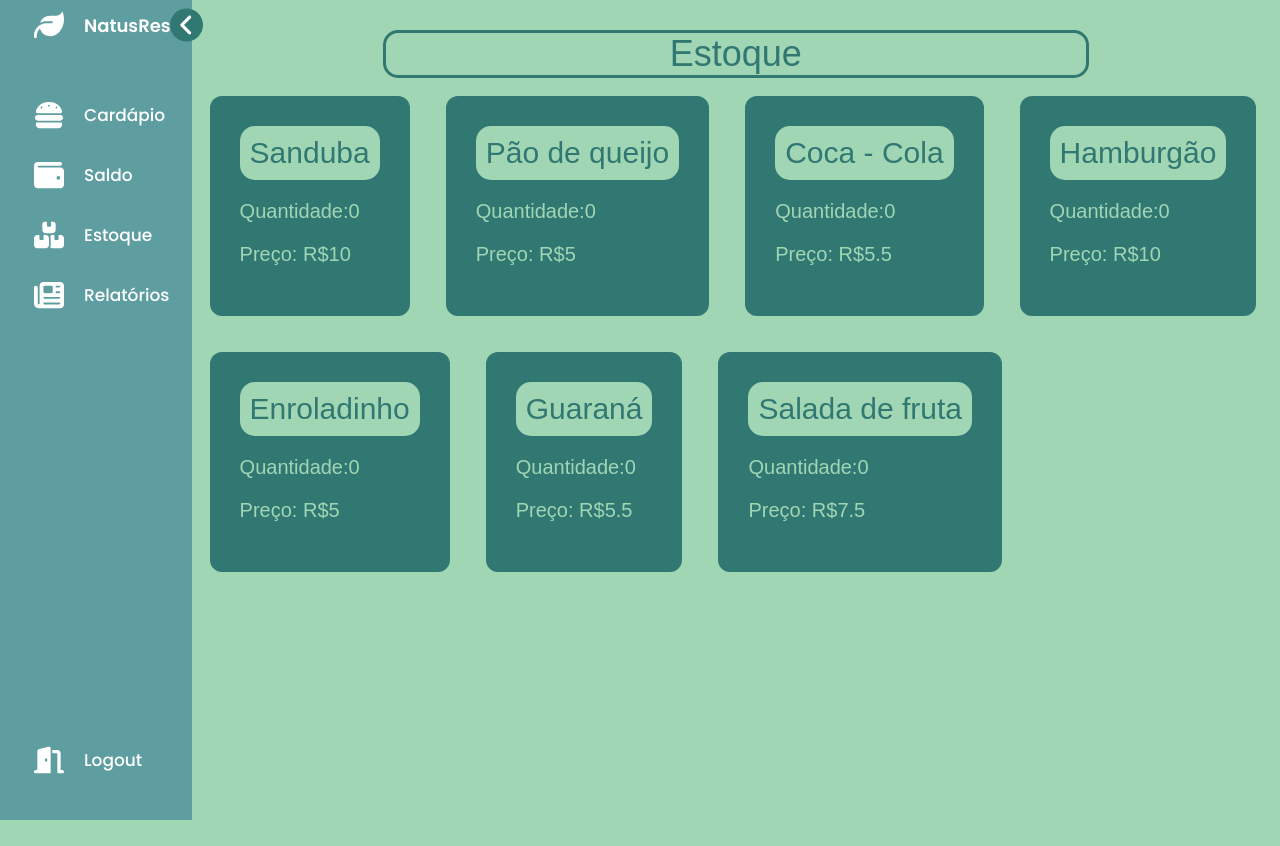
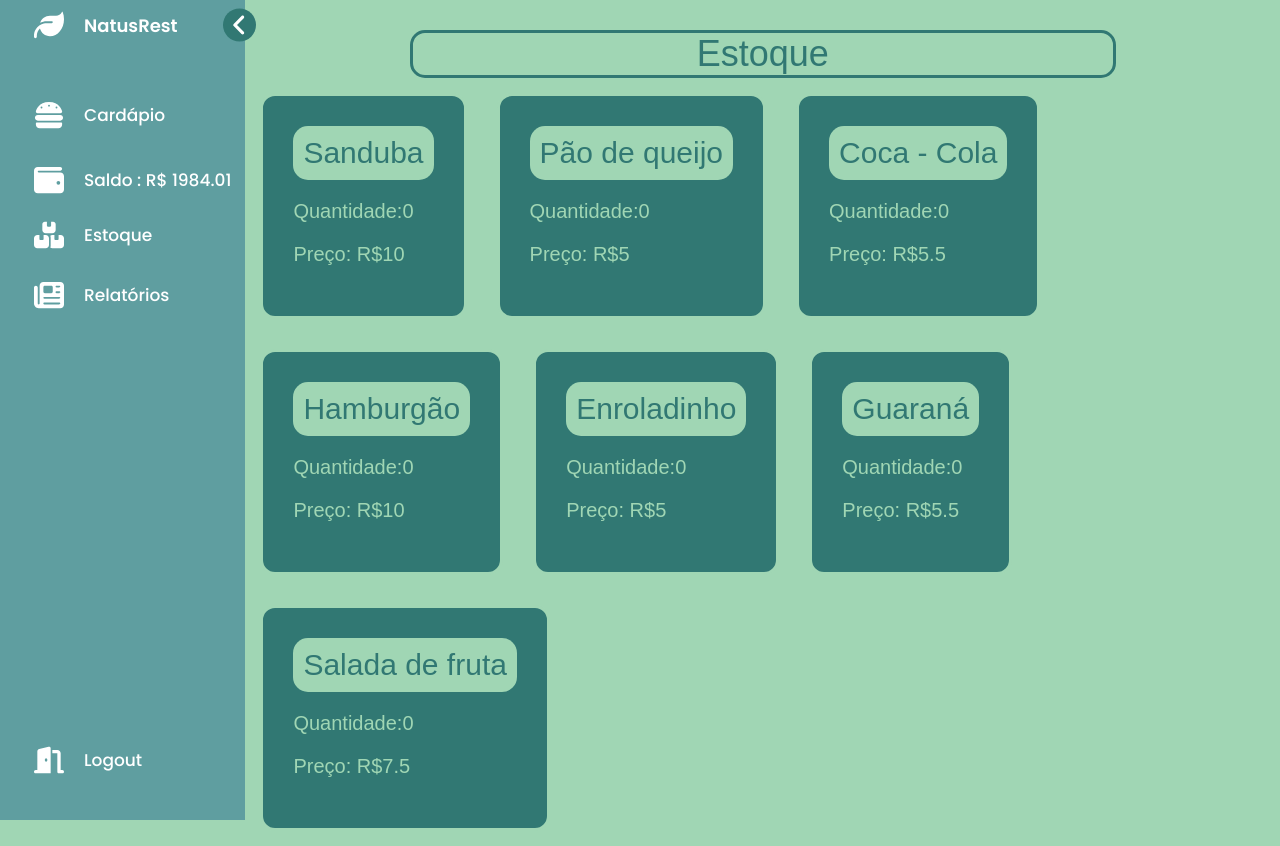
Before and after one commit to enricopizzol/natus-rest, a React (Create React App) app: page /stock in a window 1280 px wide. Both pictures are taken after a click on the icon 92 px from the left and 25 px from the top of the page. Before the commit the page ends 820 px from the top, so only its background shows below. Built offline with nearby package versions, Linux system fonts and the light colour scheme.

Commit message:
arrumando saldo

```diff
--- /dev/null
+++ b/src/components/sidebar/exemplo.js
@@ -0,0 +1,7 @@
+const yolo = () => {
+    return(
+        1984.01
+    );
+}
+
+export default yolo
--- a/src/components/sidebar/sidebar.js
+++ b/src/components/sidebar/sidebar.js
@@ -1,5 +1,6 @@
 import React, { useState } from "react";
 import { FontAwesomeIcon } from "@fortawesome/react-fontawesome";
+import yolo from "./exemplo";
 import {
     faLeaf,
     faAngleRight,
@@ -9,16 +10,6 @@ import {
     faNewspaper,
     faDoorOpen } from "@fortawesome/free-solid-svg-icons";
 import "./sidebar.css";
-import {
-    Container,
-    Content,
-    InputContent,
-    Input,
-    Span,
-    ButtonLogin,
-    RegisterContent,
-    StyledLink
-  } from "../Login/styles";
 
 
 const SideBar = () => {
@@ -49,27 +40,19 @@ const SideBar = () => {
                         <ul className="menu-links">
                             <li className="nav-link">
                                 {
-
-
                                 <a href="/shopview">
                                      <FontAwesomeIcon className="icon" icon={faBurger} />
                                      <span className="text nav-text">Cardápio</span>
                                 </a>
-
-                                /* <a href="#">
-
-                                    <FontAwesomeIcon className="icon" icon={faBurger} />
-
-                                    <span className="text nav-text">Cardápio</span>
-
-                                </a> */}
+                                }
                             </li>
 
                             <li className="nav-link">
-                                <a href="#">
+                                <li href="">
                                     <FontAwesomeIcon className="icon" icon={faWallet} />
-                                    <span className="text nav-text">Saldo</span>
-                                </a>
+                                    <span className="text nav-text">Saldo : R$ {parseFloat(yolo())}</span>
+                                    {/* Aqui jás o yolo que tem que mudar do SALDO */}
+                                </li>
                             </li>
 
                             <li className="nav-link">
```
